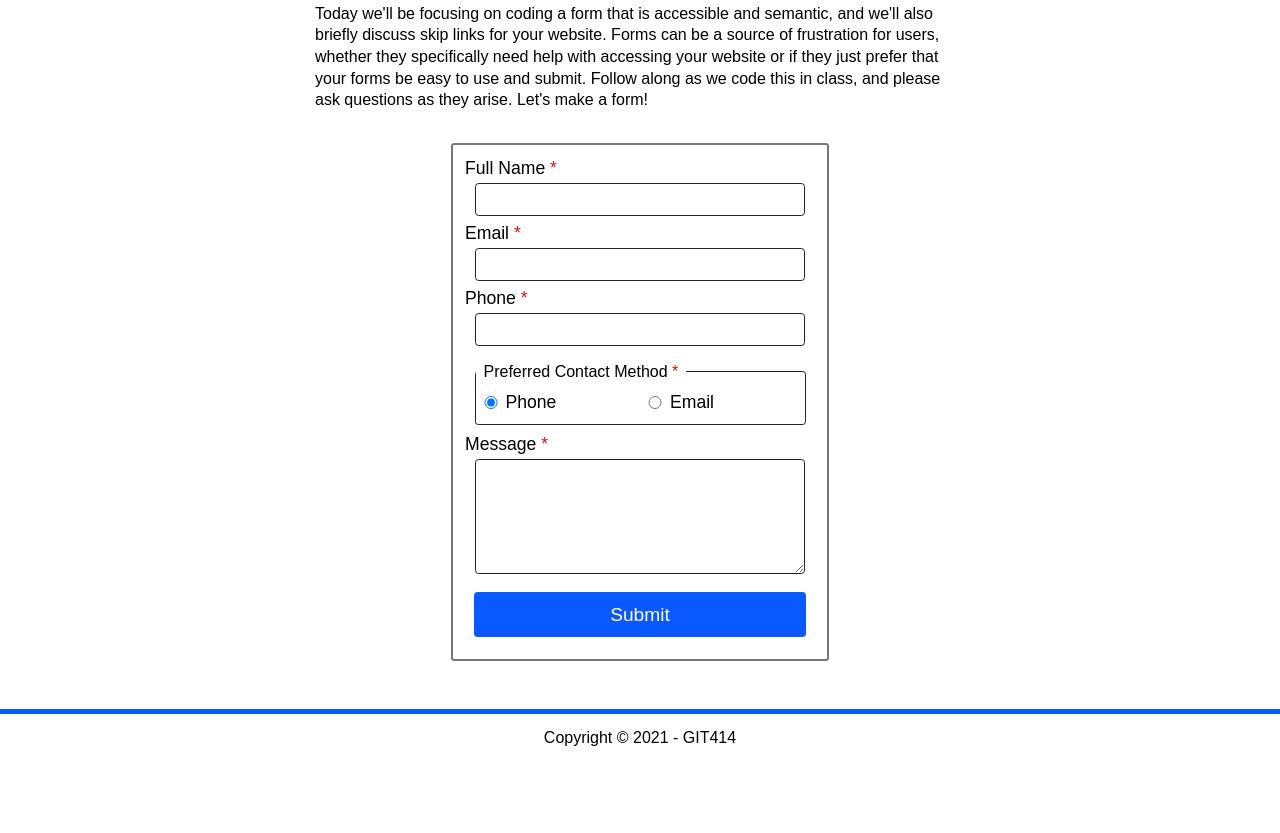
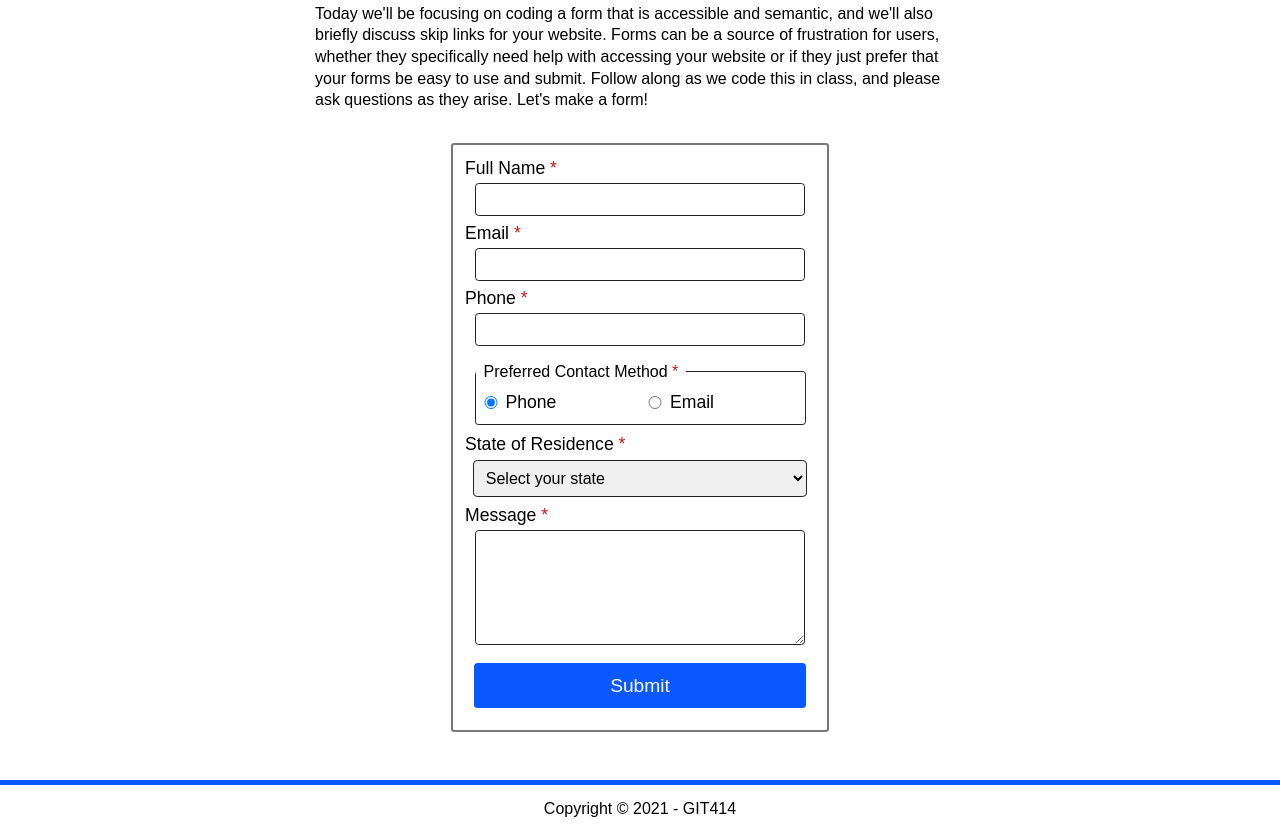
Before and after one commit to codeandkicks/GIT_515, a plain HTML site: page 1.2_AccessForms/index.html in a window 1280 px wide. Shown: the part 552-1385 px from the top of the page. Before the commit the page ends 1314 px from the top, so only its background shows below. Drawn offline with Linux system fonts and the light colour scheme.

Commit message:
Add state of residence to form

```diff
--- a/1.2_AccessForms/index.html
+++ b/1.2_AccessForms/index.html
@@ -45,6 +45,61 @@
 				  <label for="contact-email">Email</label>
 				</fieldset>
 
+				<label for="state">State of Residence <span class="required">*</span></label>
+				<select id="state" name="state" required>
+						<option value="" disabled selected>Select your state</option>
+						<option value="AL">Alabama</option>
+						<option value="AK">Alaska</option>
+						<option value="AZ">Arizona</option>
+						<option value="AR">Arkansas</option>
+						<option value="CA">California</option>
+						<option value="CO">Colorado</option>
+						<option value="CT">Connecticut</option>
+						<option value="DE">Delaware</option>
+						<option value="FL">Florida</option>
+						<option value="GA">Georgia</option>
+						<option value="HI">Hawaii</option>
+						<option value="ID">Idaho</option>
+						<option value="IL">Illinois</option>
+						<option value="IN">Indiana</option>
+						<option value="IA">Iowa</option>
+						<option value="KS">Kansas</option>
+						<option value="KY">Kentucky</option>
+						<option value="LA">Louisiana</option>
+						<option value="ME">Maine</option>
+						<option value="MD">Maryland</option>
+						<option value="MA">Massachusetts</option>
+						<option value="MI">Michigan</option>
+						<option value="MN">Minnesota</option>
+						<option value="MS">Mississippi</option>
+						<option value="MO">Missouri</option>
+						<option value="MT">Montana</option>
+						<option value="NE">Nebraska</option>
+						<option value="NV">Nevada</option>
+						<option value="NH">New Hampshire</option>
+						<option value="NJ">New Jersey</option>
+						<option value="NM">New Mexico</option>
+						<option value="NY">New York</option>
+						<option value="NC">North Carolina</option>
+						<option value="ND">North Dakota</option>
+						<option value="OH">Ohio</option>
+						<option value="OK">Oklahoma</option>
+						<option value="OR">Oregon</option>
+						<option value="PA">Pennsylvania</option>
+						<option value="RI">Rhode Island</option>
+						<option value="SC">South Carolina</option>
+						<option value="SD">South Dakota</option>
+						<option value="TN">Tennessee</option>
+						<option value="TX">Texas</option>
+						<option value="UT">Utah</option>
+						<option value="VT">Vermont</option>
+						<option value="VA">Virginia</option>
+						<option value="WA">Washington</option>
+						<option value="WV">West Virginia</option>
+						<option value="WI">Wisconsin</option>
+						<option value="WY">Wyoming</option>
+				</select>
+
 				<label for="message">Message <span class="required">*</span></label>
 				<textarea id="message" name="message" rows="2" required></textarea>
 
```
